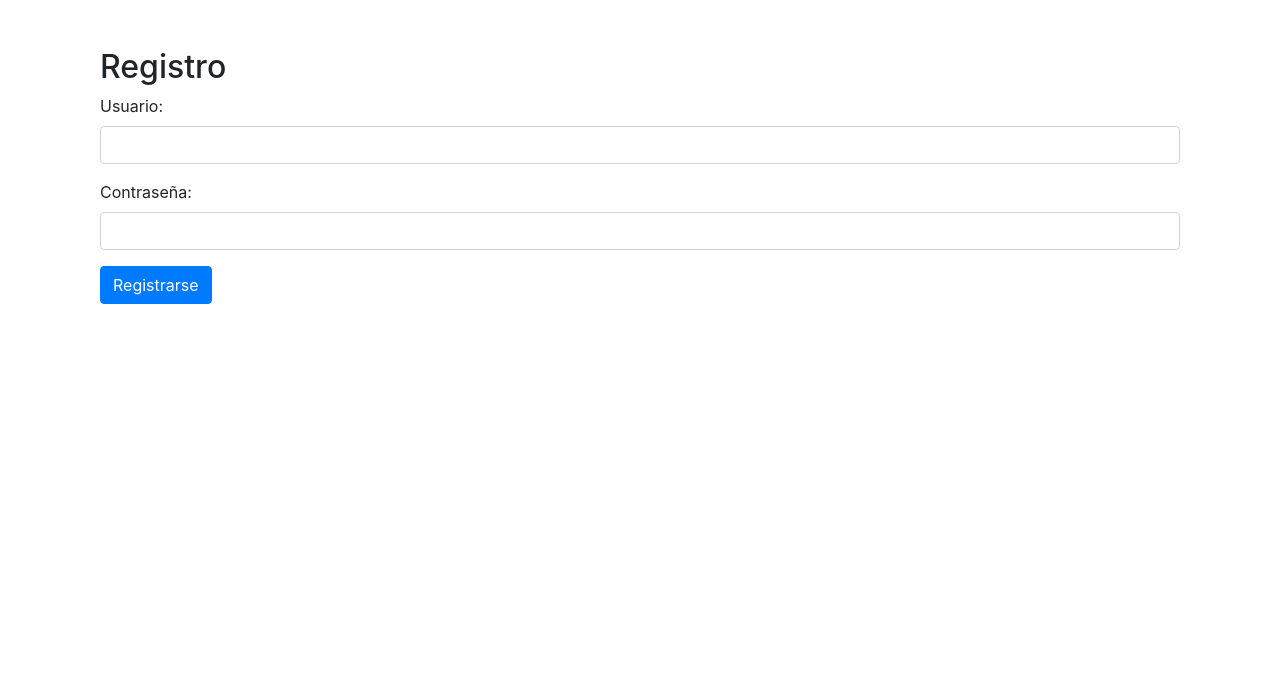
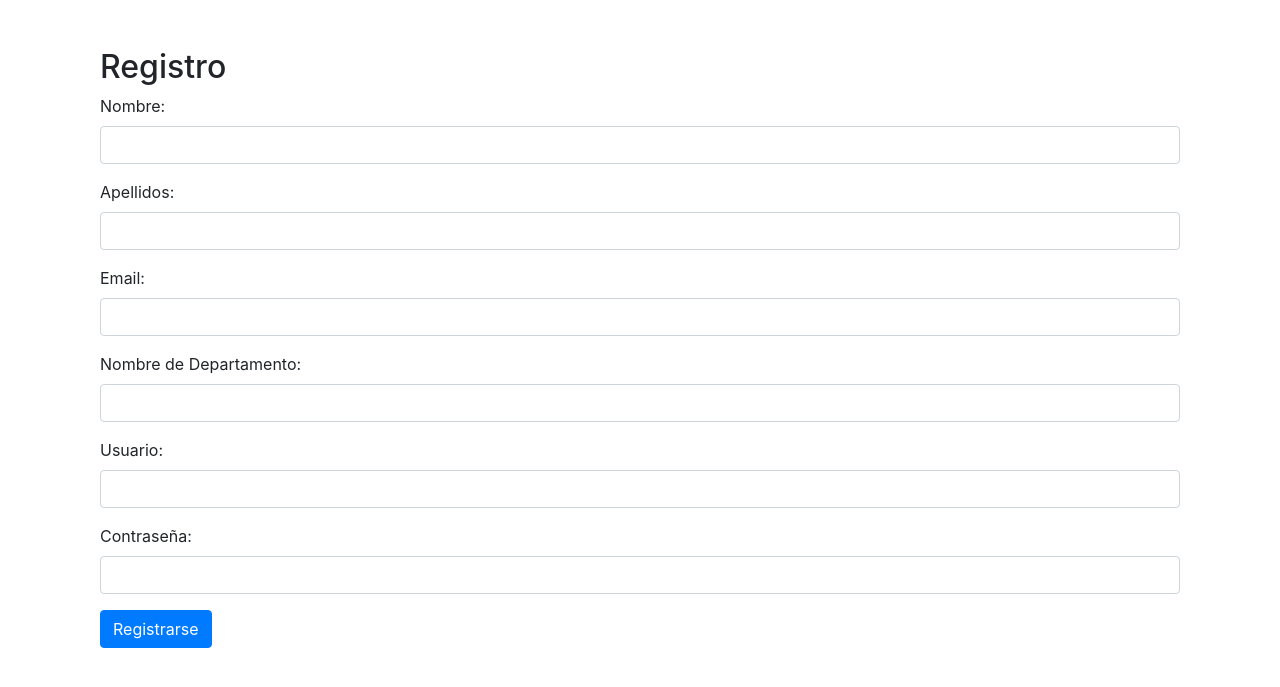
Before and after one commit to ValeriaSanchezS/FlaskRepo, a Flask app: page /register in a window 1280 px wide. Shown: the part 56-743 px from the top of the page. Run offline with Flask 3, Linux system fonts and the light colour scheme; some libraries are stand-ins or nearby versions.

Commit message:
Update register.html

```diff
--- a/flask_app/templates/register.html
+++ b/flask_app/templates/register.html
@@ -4,6 +4,22 @@
 <div class="container mt-5">
     <h2>Registro</h2>
     <form method="post">
+        <div class="form-group">
+            <label for="first_name">Nombre:</label>
+            <input type="text" class="form-control" name="first_name" id="first_name" required>
+        </div>
+        <div class="form-group">
+            <label for="last_name">Apellidos:</label>
+            <input type="text" class="form-control" name="last_name" id="last_name" required>
+        </div>
+        <div class="form-group">
+            <label for="email">Email:</label>
+            <input type="email" class="form-control" name="email" id="email" required>
+        </div>
+        <div class="form-group">
+            <label for="department">Nombre de Departamento:</label>
+            <input type="text" class="form-control" name="department" id="department" required>
+        </div>
         <div class="form-group">
             <label for="username">Usuario:</label>
             <input type="text" class="form-control" name="username" id="username" required>
```
